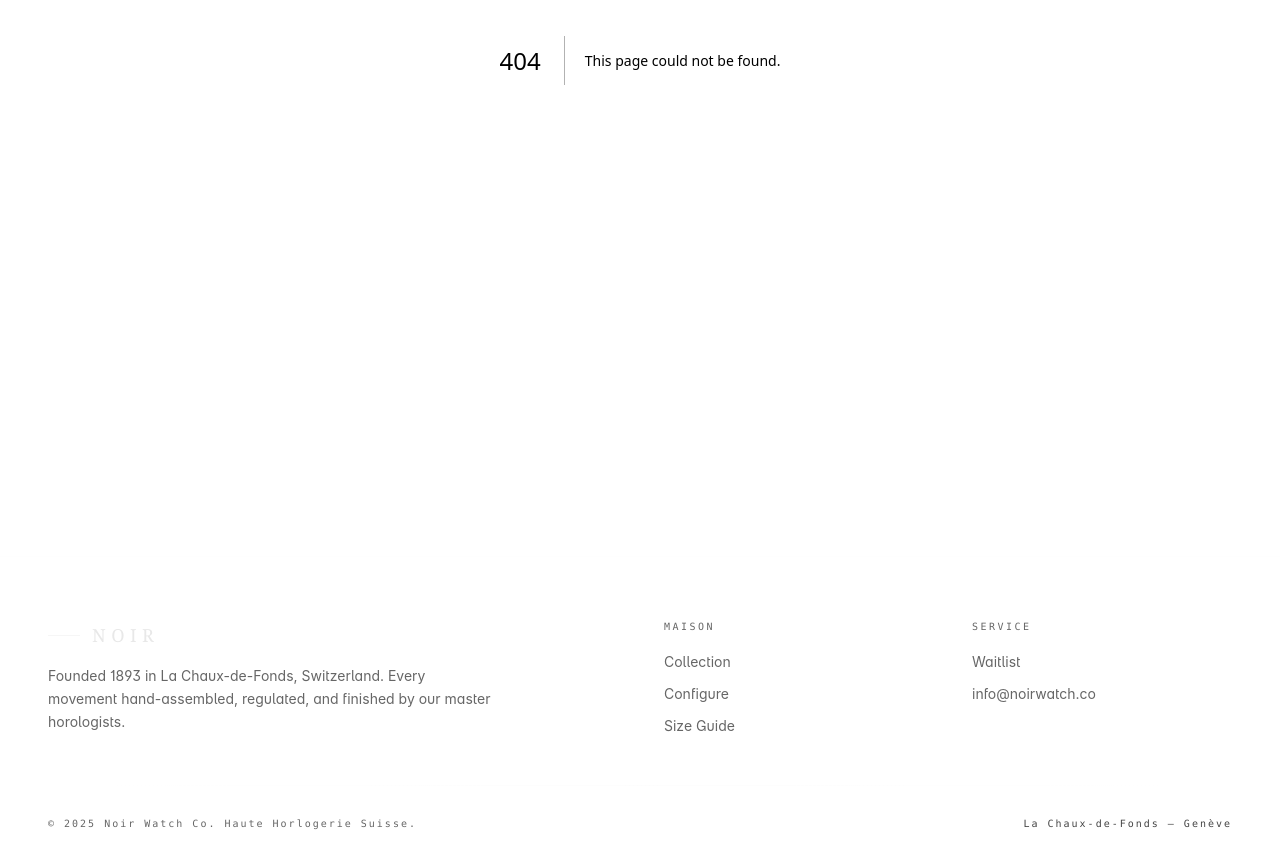
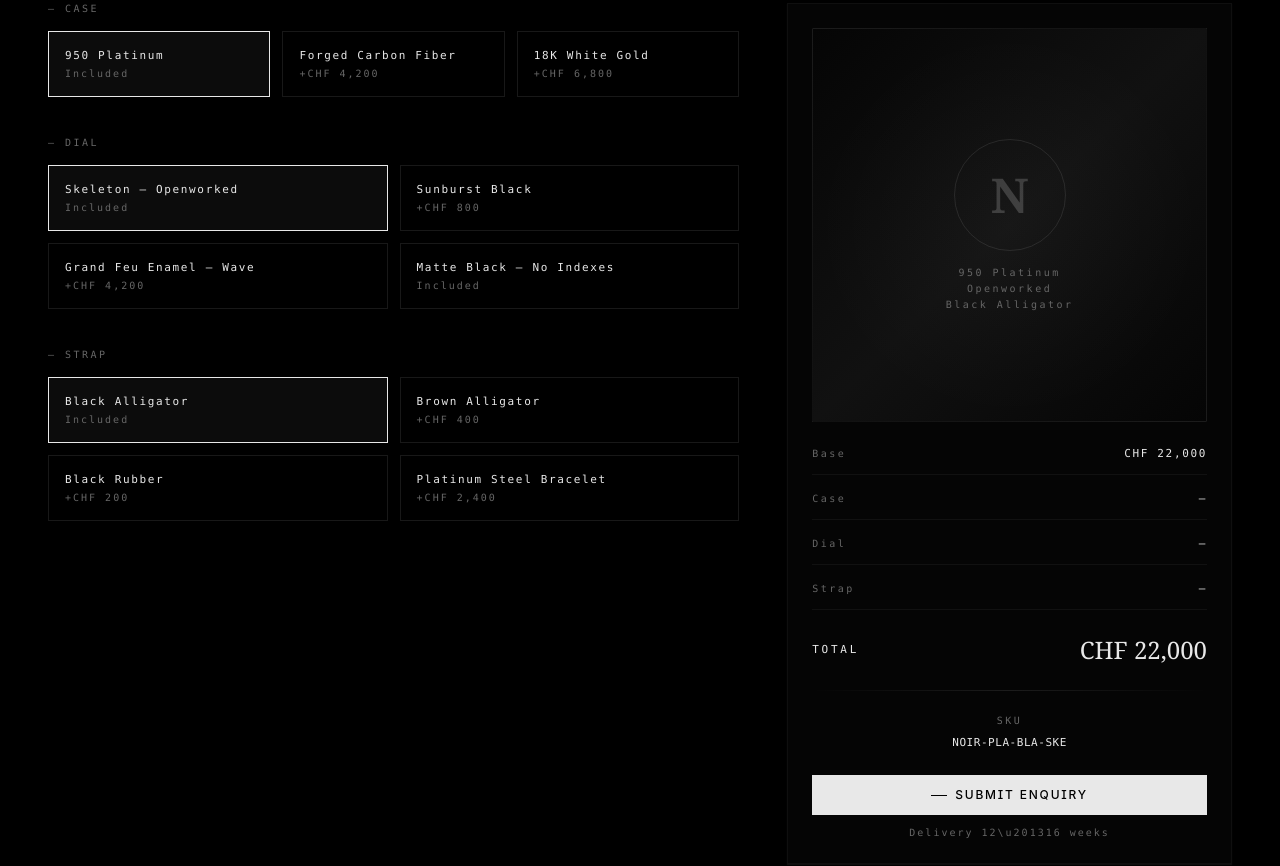
Before and after one commit to anas-khan-antimatter/mkt-noir-watch-co, a Next.js app: page /configure in a window 1280 px wide. Before the commit this address had no page. Shown: the part 420-1286 px from the top of the page. Built offline with nearby package versions, Linux system fonts and the light colour scheme.

Commit message:
antimatter: checkpoint c-1790732967552-zqjar

```diff
--- /dev/null
+++ b/src/app/configure/page.tsx
@@ -0,0 +1,212 @@
+"use client";
+
+import { useState } from "react";
+import { caseOptions, strapOptions, dialOptions, basePrice } from "../lib/watches";
+
+export default function ConfigurePage() {
+  const [selectedCase, setSelectedCase] = useState(caseOptions[0]);
+  const [selectedStrap, setSelectedStrap] = useState(strapOptions[0]);
+  const [selectedDial, setSelectedDial] = useState(dialOptions[0]);
+
+  const totalPrice = basePrice + selectedCase.price + selectedStrap.price + selectedDial.price;
+
+  const generateSku = () => {
+    const caseId = selectedCase.id.split("-")[0].slice(0, 3).toUpperCase();
+    const strapId = selectedStrap.id.split("-")[0].slice(0, 3).toUpperCase();
+    const dialId = selectedDial.id.split("-")[0].slice(0, 3).toUpperCase();
+    return `NOIR-${caseId}-${strapId}-${dialId}`;
+  };
+
+  return (
+    <div className="py-20 lg:py-28">
+      <div className="section-container">
+        <div className="mb-12">
+          <p className="font-mono text-micro text-mirror-muted tracking-extra mb-4">
+            &mdash; CONFIGURATOR
+          </p>
+          <h1 className="section-title">Compose Your Timepiece</h1>
+          <div className="w-12 h-px bg-mirror/30 mt-6" />
+          <p className="text-mirror-muted text-sm max-w-xl mt-6 leading-relaxed">
+            Select your case, dial, and strap. Every component is hand-finished
+            in our atelier. The price updates in real time.
+          </p>
+        </div>
+
+        <div className="grid lg:grid-cols-5 gap-12">
+          {/* Options */}
+          <div className="lg:col-span-3 space-y-10">
+            {/* Case */}
+            <fieldset>
+              <legend className="font-mono text-micro text-mirror-muted tracking-extra mb-4">
+                &mdash; CASE
+              </legend>
+              <div className="grid sm:grid-cols-3 gap-3">
+                {caseOptions.map((opt) => (
+                  <button
+                    key={opt.id}
+                    onClick={() => setSelectedCase(opt)}
+                    className={`text-left p-4 border transition-all duration-300 ${
+                      selectedCase.id === opt.id
+                        ? "border-mirror bg-mirror/5"
+                        : "border-mirror/10 hover:border-mirror/30"
+                    }`}
+                  >
+                    <p className="font-mono text-detail text-mirror">{opt.label}</p>
+                    {opt.price > 0 && (
+                      <p className="font-mono text-micro text-mirror-muted mt-1">
+                        +CHF {opt.price.toLocaleString()}
+                      </p>
+                    )}
+                    {opt.price === 0 && (
+                      <p className="font-mono text-micro text-mirror-muted mt-1">Included</p>
+                    )}
+                  </button>
+                ))}
+              </div>
+            </fieldset>
+
+            {/* Dial */}
+            <fieldset>
+              <legend className="font-mono text-micro text-mirror-muted tracking-extra mb-4">
+                &mdash; DIAL
+              </legend>
+              <div className="grid sm:grid-cols-2 gap-3">
+                {dialOptions.map((opt) => (
+                  <button
+                    key={opt.id}
+                    onClick={() => setSelectedDial(opt)}
+                    className={`text-left p-4 border transition-all duration-300 ${
+                      selectedDial.id === opt.id
+                        ? "border-mirror bg-mirror/5"
+                        : "border-mirror/10 hover:border-mirror/30"
+                    }`}
+                  >
+                    <p className="font-mono text-detail text-mirror">{opt.label}</p>
+                    {opt.price > 0 && (
+                      <p className="font-mono text-micro text-mirror-muted mt-1">
+                        +CHF {opt.price.toLocaleString()}
+                      </p>
+                    )}
+                    {opt.price === 0 && (
+                      <p className="font-mono text-micro text-mirror-muted mt-1">Included</p>
+                    )}
+                  </button>
+                ))}
+              </div>
+            </fieldset>
+
+            {/* Strap */}
+            <fieldset>
+              <legend className="font-mono text-micro text-mirror-muted tracking-extra mb-4">
+                &mdash; STRAP
+              </legend>
+              <div className="grid sm:grid-cols-2 gap-3">
+                {strapOptions.map((opt) => (
+                  <button
+                    key={opt.id}
+                    onClick={() => setSelectedStrap(opt)}
+                    className={`text-left p-4 border transition-all duration-300 ${
+                      selectedStrap.id === opt.id
+                        ? "border-mirror bg-mirror/5"
+                        : "border-mirror/10 hover:border-mirror/30"
+                    }`}
+                  >
+                    <p className="font-mono text-detail text-mirror">{opt.label}</p>
+                    {opt.price > 0 && (
+                      <p className="font-mono text-micro text-mirror-muted mt-1">
+                        +CHF {opt.price.toLocaleString()}
+                      </p>
+                    )}
+                    {opt.price === 0 && (
+                      <p className="font-mono text-micro text-mirror-muted mt-1">Included</p>
+                    )}
+                  </button>
+                ))}
+              </div>
+            </fieldset>
+          </div>
+
+          {/* Live preview panel */}
+          <div className="lg:col-span-2">
+            <div className="card sticky top-28 p-6">
+              <div className="aspect-square bg-noir-gradient border border-mirror/5 flex items-center justify-center mb-6 relative overflow-hidden">
+                <div className="absolute inset-0 bg-[radial-gradient(ellipse_at_center,_rgba(232,232,232,0.03)_0%,_transparent_70%)]" />
+                <div className="text-center relative z-10">
+                  <div className="w-28 h-28 mx-auto mb-4 rounded-full border border-mirror/10 flex items-center justify-center">
+                    <span className="font-display text-5xl text-mirror/20 font-bold">N</span>
+                  </div>
+                  <p className="font-mono text-micro text-mirror-muted tracking-extra">
+                    {selectedCase.material}
+                  </p>
+                  <p className="font-mono text-micro text-mirror-muted tracking-extra mt-1">
+                    {selectedDial.color}
+                  </p>
+                  <p className="font-mono text-micro text-mirror-muted tracking-extra mt-1">
+                    {selectedStrap.material}
+                  </p>
+                </div>
+              </div>
+
+              <div className="space-y-4">
+                <div className="flex justify-between items-center border-b border-mirror/5 pb-3">
+                  <p className="font-mono text-micro text-mirror-muted tracking-extra">Base</p>
+                  <p className="font-mono text-detail text-mirror">CHF {basePrice.toLocaleString()}</p>
+                </div>
+                <div className="flex justify-between items-center border-b border-mirror/5 pb-3">
+                  <p className="font-mono text-micro text-mirror-muted tracking-extra">Case</p>
+                  <p className="font-mono text-detail text-mirror">
+                    {selectedCase.price > 0 ? `+CHF ${selectedCase.price.toLocaleString()}` : "\u2014"}
+                  </p>
+                </div>
+                <div className="flex justify-between items-center border-b border-mirror/5 pb-3">
+                  <p className="font-mono text-micro text-mirror-muted tracking-extra">Dial</p>
+                  <p className="font-mono text-detail text-mirror">
+                    {selectedDial.price > 0 ? `+CHF ${selectedDial.price.toLocaleString()}` : "\u2014"}
+                  </p>
+                </div>
+                <div className="flex justify-between items-center border-b border-mirror/5 pb-3">
+                  <p className="font-mono text-micro text-mirror-muted tracking-extra">Strap</p>
+                  <p className="font-mono text-detail text-mirror">
+                    {selectedStrap.price > 0 ? `+CHF ${selectedStrap.price.toLocaleString()}` : "\u2014"}
+                  </p>
+                </div>
+                <div className="flex justify-between items-center pt-2">
+                  <p className="font-mono text-detail text-mirror tracking-extra">TOTAL</p>
+                  <p className="font-display text-2xl text-mirror">
+                    CHF {totalPrice.toLocaleString()}
+                  </p>
+                </div>
+              </div>
+
+              <div className="divider-mirror my-6" />
+
+              <div className="text-center">
+                <p className="font-mono text-micro text-mirror-muted tracking-extra mb-2">SKU</p>
+                <p className="font-mono text-detail text-mirror tracking-wider">
+                  {generateSku()}
+                </p>
+              </div>
+
+              <div className="mt-6">
+                <button
+                  onClick={() => {
+                    const sku = generateSku();
+                    const subject = encodeURIComponent(`Bespoke Inquiry \u2014 ${sku}`);
+                    window.location.href = `mailto:atelier@noirwatch.co?subject=${subject}`;
+                  }}
+                  className="btn-primary w-full text-center"
+                >
+                  <span className="w-4 h-px bg-noir-950" />
+                  Submit Enquiry
+                </button>
+                <p className="font-mono text-micro text-mirror-muted text-center mt-3">
+                  Delivery 12\u201316 weeks
+                </p>
+              </div>
+            </div>
+          </div>
+        </div>
+      </div>
+    </div>
+  );
+}
```
